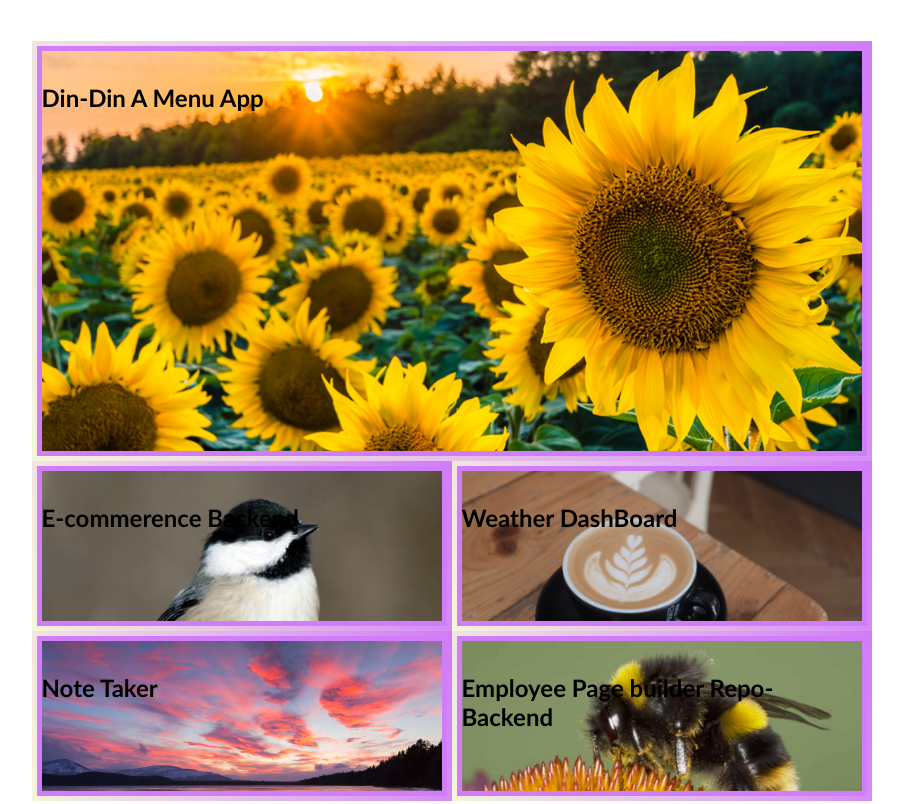
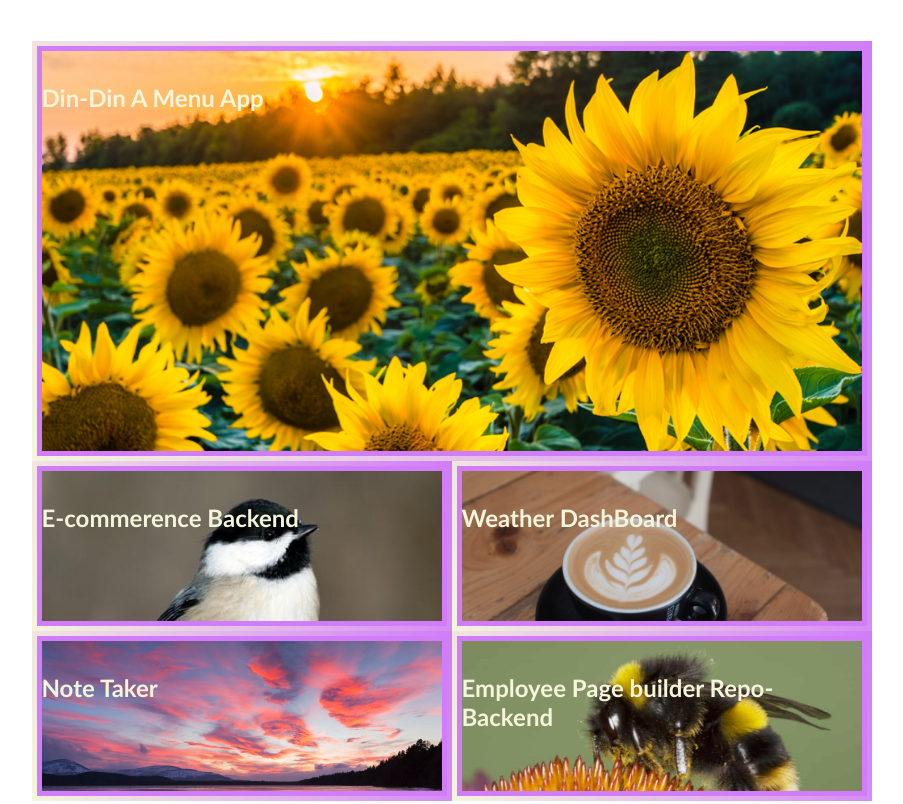
Before and after one commit to akerschen-coder/stazi-portfolio, a plain HTML site: page index.html in a window 1280 px wide. Shown: the part 1298-2102 px from the top of the page, without its empty margins (125-1028 px from the left). Drawn offline with Linux system fonts and the light colour scheme.

Commit message:
made a cream color for better reading:

```diff
--- a/assets/css/style.css
+++ b/assets/css/style.css
@@ -163,7 +163,7 @@ section h2 {
 
  h4 {
      text-decoration: none;
-     color: black;
+     color: beige;
  }
 
 
```
